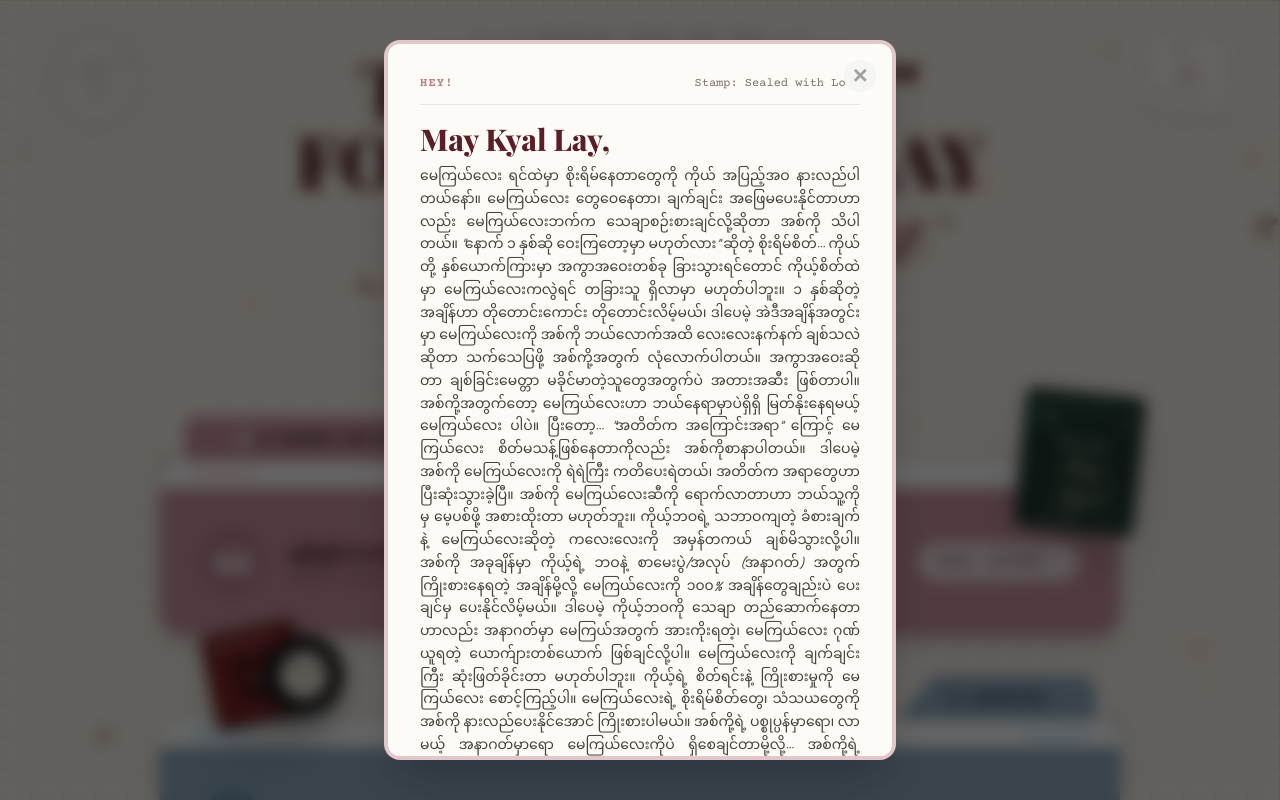
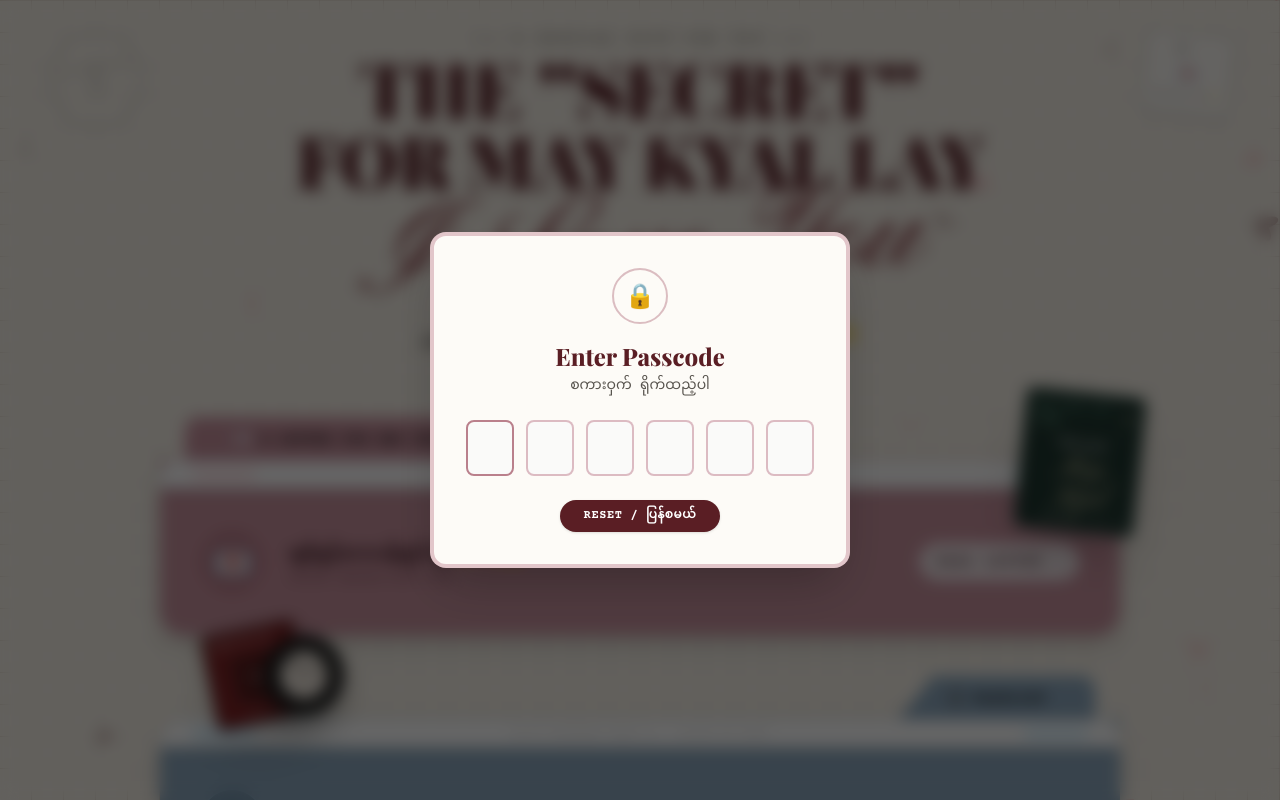
Before and after one commit to kaung12u-ops/Risk, a React (Vite) app: page / in a window 1280 px wide. Both pictures are taken after a click on the element 640 px from the left and 547 px from the top of the page. Shown: the top 800 px of the page. Built offline with nearby package versions, Linux system fonts and the light colour scheme; a web font is replaced by a local one.

Commit message:
Add passcode lock screen for Read Letter modal

```diff
--- a/src/components/Modals.jsx
+++ b/src/components/Modals.jsx
@@ -2,6 +2,7 @@ import { useState, useRef, useEffect, useCallback } from 'react'
 import Confetti from './Confetti'
 import { triggerConfetti } from './Confetti'
 import HeartBackground from './HeartBackground'
+import PasscodeLock from './PasscodeLock'
 
 function Modal({ show, onClose, children, className = '' }) {
   const [visible, setVisible] = useState(false)
@@ -49,9 +50,14 @@ function Modal({ show, onClose, children, className = '' }) {
 function LetterModal({ show, onClose }) {
   const confettiRef = useRef(null)
   const [emitConfetti, setEmitConfetti] = useState(false)
+  const [isUnlocked, setIsUnlocked] = useState(false)
 
   useEffect(() => {
-    if (show) {
+    if (!show) setIsUnlocked(false)
+  }, [show])
+
+  useEffect(() => {
+    if (show && isUnlocked) {
       // Emit confetti after modal pop-in animation completes (350ms)
       const timer = setTimeout(() => setEmitConfetti(true), 350)
       return () => {
@@ -59,7 +65,7 @@ function LetterModal({ show, onClose }) {
         setEmitConfetti(false)
       }
     }
-  }, [show])
+  }, [show, isUnlocked])
 
   const handleClose = useCallback(() => {
     setEmitConfetti(false)
@@ -89,6 +95,14 @@ function LetterModal({ show, onClose }) {
   }, [])
 
   if (!show) return null
+
+  if (!isUnlocked) {
+    return (
+      <Modal show={show} onClose={handleClose}>
+        <PasscodeLock onUnlock={() => setIsUnlocked(true)} />
+      </Modal>
+    )
+  }
 
   return (
     <Modal show={show} onClose={handleClose}>
--- /dev/null
+++ b/src/components/PasscodeLock.jsx
@@ -0,0 +1,93 @@
+import { useState, useRef, useEffect } from 'react'
+
+const STORED_HASH = '258680c5da737a128a54e74e9f3fa6e18c10aa572d2d6518c94500a4809ad4aa'
+
+async function sha256(text) {
+  const data = new TextEncoder().encode(text)
+  const digest = await crypto.subtle.digest('SHA-256', data)
+  return [...new Uint8Array(digest)].map((b) => b.toString(16).padStart(2, '0')).join('')
+}
+
+export default function PasscodeLock({ onUnlock }) {
+  const [digits, setDigits] = useState(['', '', '', '', '', ''])
+  const [error, setError] = useState('')
+  const [shaking, setShaking] = useState(false)
+  const inputsRef = useRef([])
+
+  useEffect(() => {
+    inputsRef.current[0]?.focus()
+  }, [])
+
+  const checkPin = async (pin) => {
+    const hash = await sha256(pin)
+    if (hash === STORED_HASH) {
+      setError('')
+      onUnlock()
+    } else {
+      setError('Incorrect Passcode / စကားဝှက် မှားယွင်းနေပါသည်')
+      setShaking(true)
+      setTimeout(() => setShaking(false), 500)
+      setDigits(['', '', '', '', '', ''])
+      inputsRef.current[0]?.focus()
+    }
+  }
+
+  const handleChange = (i, value) => {
+    if (!/^\d?$/.test(value)) return
+    setError('')
+    const next = [...digits]
+    next[i] = value
+    setDigits(next)
+    if (value && i < 5) inputsRef.current[i + 1]?.focus()
+    if (next.every((d) => d !== '')) checkPin(next.join(''))
+  }
+
+  const handleKeyDown = (i, e) => {
+    if (e.key === 'Backspace' && !digits[i] && i > 0) {
+      inputsRef.current[i - 1]?.focus()
+    }
+  }
+
+  const handlePaste = (e) => {
+    e.preventDefault()
+    const text = e.clipboardData.getData('text').replace(/\D/g, '').slice(0, 6)
+    if (!text) return
+    const next = ['', '', '', '', '', ''].map((_, i) => text[i] || '')
+    setDigits(next)
+    setError('')
+    if (next.every((d) => d !== '')) checkPin(next.join(''))
+    else inputsRef.current[text.length]?.focus()
+  }
+
+  return (
+    <div className={`relative bg-[#fdfbf7] max-w-md w-full rounded-2xl shadow-2xl p-6 sm:p-8 border-4 border-[#c8929e]/50 ${shaking ? 'shake' : ''}`}>
+      <div className="flex flex-col items-center text-center">
+        <div className="w-14 h-14 rounded-full border-2 border-[#ba808c]/50 flex items-center justify-center text-2xl mb-4">🔒</div>
+        <h3 className="font-serif text-2xl text-[#5a1e24] font-bold mb-1">Enter Passcode</h3>
+        <p className="font-typewriter text-sm text-stone-600 mb-6">စကားဝှက် ရိုက်ထည့်ပါ</p>
+        <div className="flex gap-2 sm:gap-3" onPaste={handlePaste}>
+          {digits.map((d, i) => (
+            <input
+              key={i}
+              ref={(el) => (inputsRef.current[i] = el)}
+              type="password"
+              inputMode="numeric"
+              maxLength={1}
+              value={d}
+              onChange={(e) => handleChange(i, e.target.value)}
+              onKeyDown={(e) => handleKeyDown(i, e)}
+              className="w-10 h-12 sm:w-12 sm:h-14 text-center text-xl font-bold font-typewriter text-[#5a1e24] bg-stone-50 border-2 border-[#c8929e]/60 rounded-lg focus:outline-none focus:border-[#ba808c]"
+            />
+          ))}
+        </div>
+        {error && <p className="mt-4 text-sm font-typewriter text-rose-600">{error}</p>}
+        <button
+          className="mt-6 px-6 py-2 bg-[#5a1e24] hover:bg-[#431419] text-white font-typewriter font-bold text-xs uppercase tracking-wider rounded-full shadow transition-transform active:scale-95"
+          onClick={() => { setDigits(['', '', '', '', '', '']); setError(''); inputsRef.current[0]?.focus() }}
+        >
+          Reset / ပြန်စမယ်
+        </button>
+      </div>
+    </div>
+  )
+}
--- a/src/index.css
+++ b/src/index.css
@@ -40,6 +40,18 @@ body {
   to { transform: rotate(360deg); }
 }
 
+@keyframes shake {
+  0%, 100% { transform: translateX(0); }
+  20% { transform: translateX(-8px); }
+  40% { transform: translateX(8px); }
+  60% { transform: translateX(-6px); }
+  80% { transform: translateX(6px); }
+}
+
+.shake {
+  animation: shake 0.5s ease-in-out;
+}
+
 .spin-record {
   animation: spinDisc 4.5s linear infinite;
 }
```
